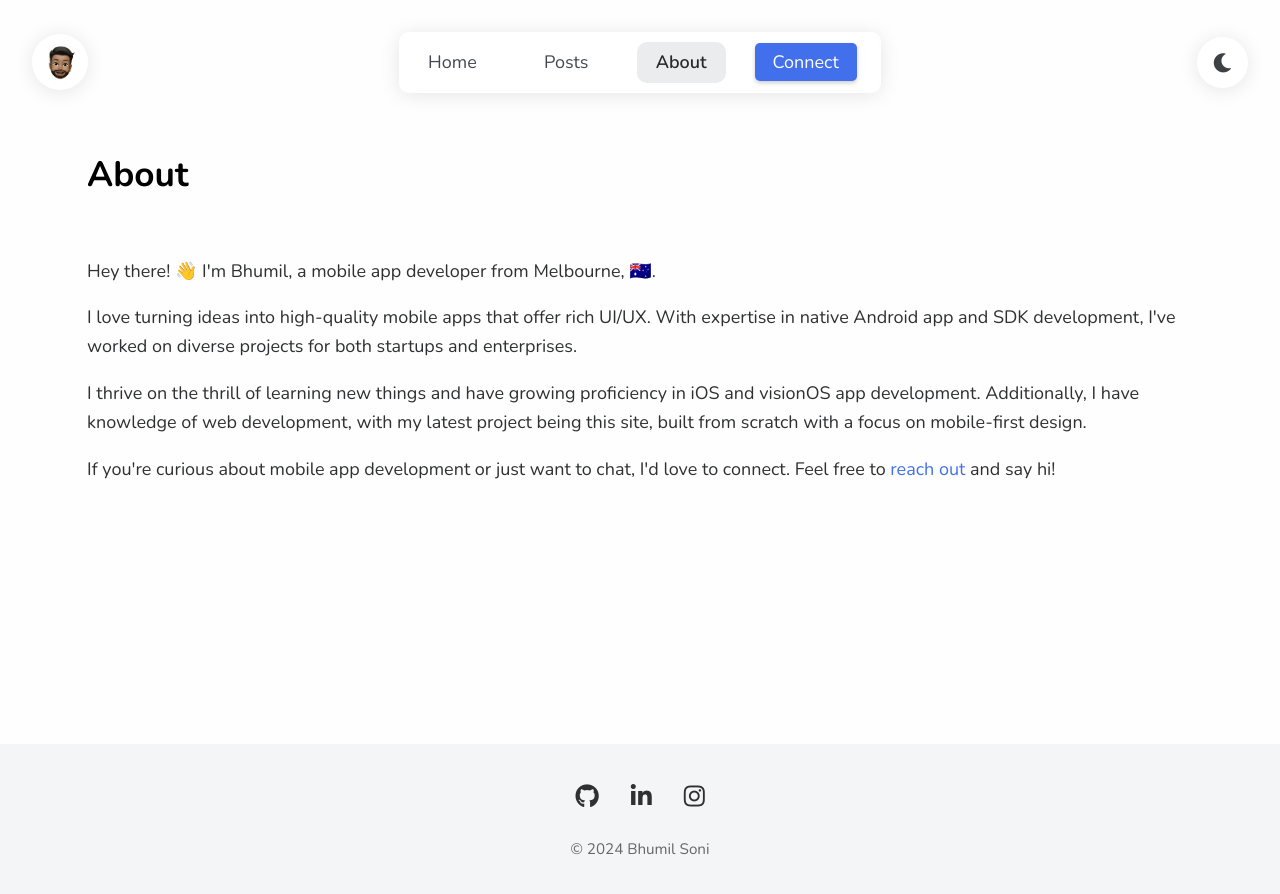
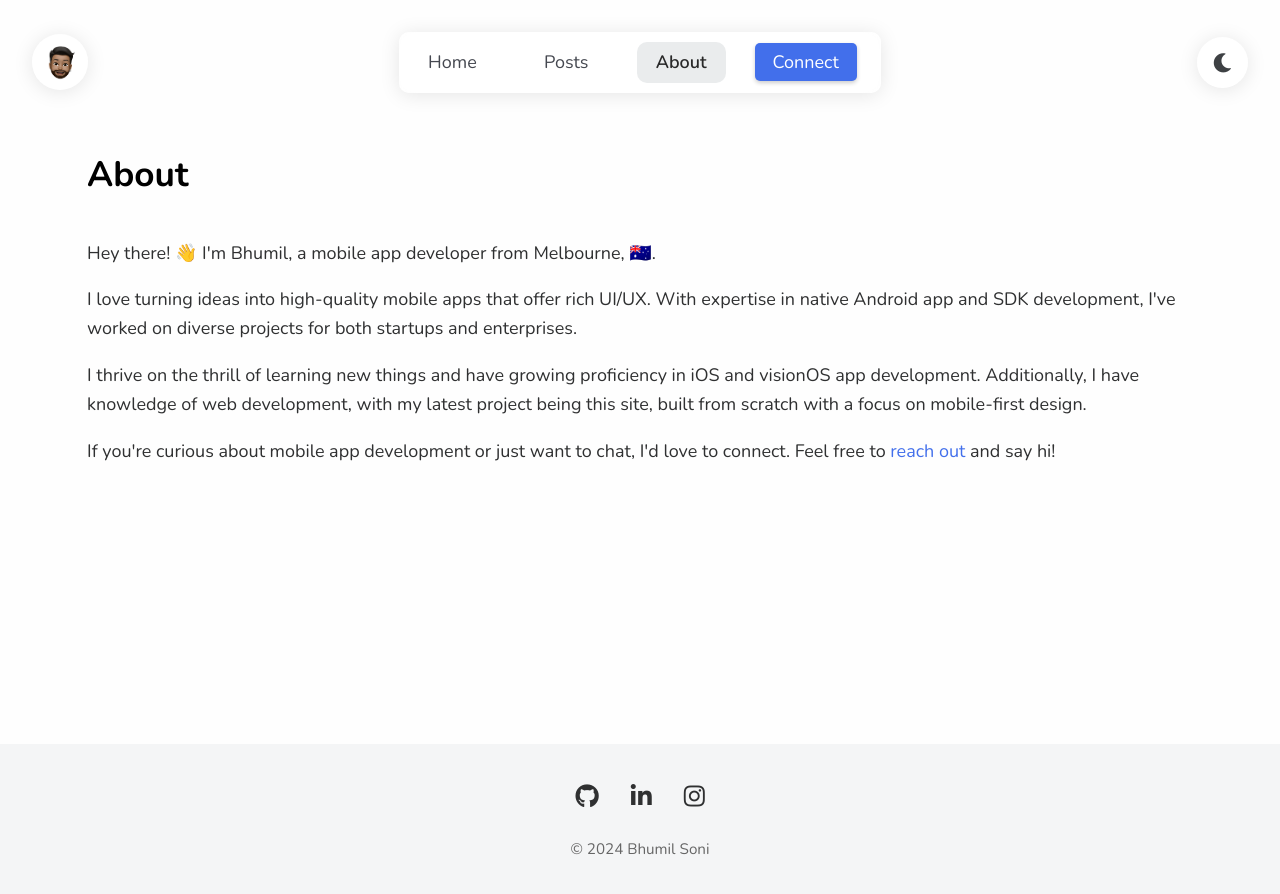
Before and after one commit to thebhumilsoni/thebhumilsoni.github.io, a Jekyll site: the page built from about/index.html, in a window 1280 px wide. Shown: the top 894 px of the page. Built offline with Jekyll 4.4.1, drawn with Linux system fonts in a browser that asks for light colours; a script that is not in the unit is left out.

```diff
--- a/about/index.html
+++ b/about/index.html
@@ -5,7 +5,7 @@ title: About
 {% include default-page-header.html %}
 <div class="default-content-wrapper">
     <div class="about-page">
-        <p>Hey there! 👋 I'm Bhumil, a mobile app developer from Melbourne, 🇦🇺.</p>
+        Hey there! 👋 I'm Bhumil, a mobile app developer from Melbourne, 🇦🇺.
         <p>I love turning ideas into high-quality mobile apps that offer rich UI/UX. With expertise in native Android app and SDK development, I've worked on diverse projects for both startups and enterprises.</p>
         <p>I thrive on the thrill of learning new things and have growing proficiency in iOS and visionOS app development. Additionally, I have knowledge of web development, with my latest project being this site, built from scratch with a focus on mobile-first design.</p>
         <p>If you're curious about mobile app development or just want to chat, I'd love to connect. Feel free to <a href="https://www.linkedin.com/messaging/compose/?recipient=thebhumilsoni">reach out</a> and say hi!</p>
```
